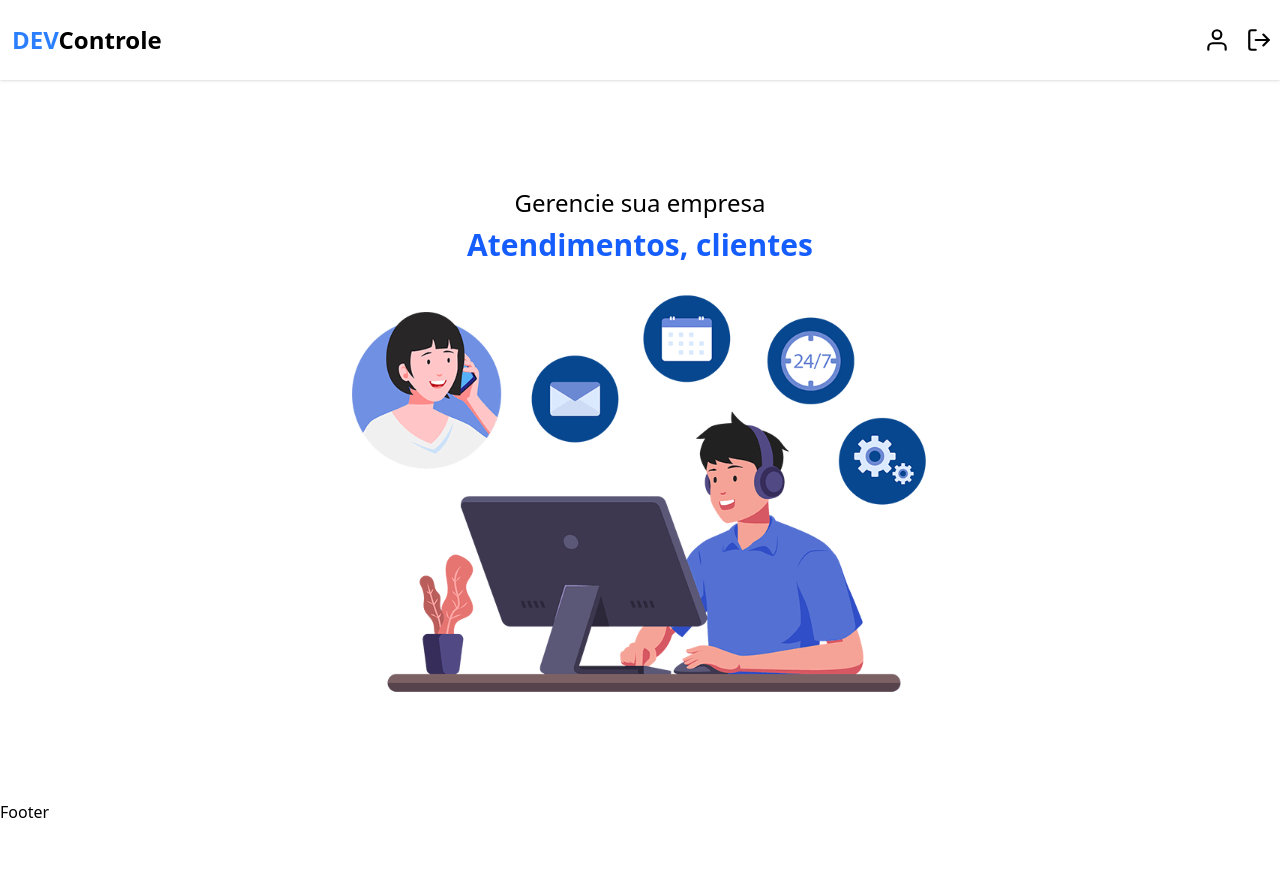
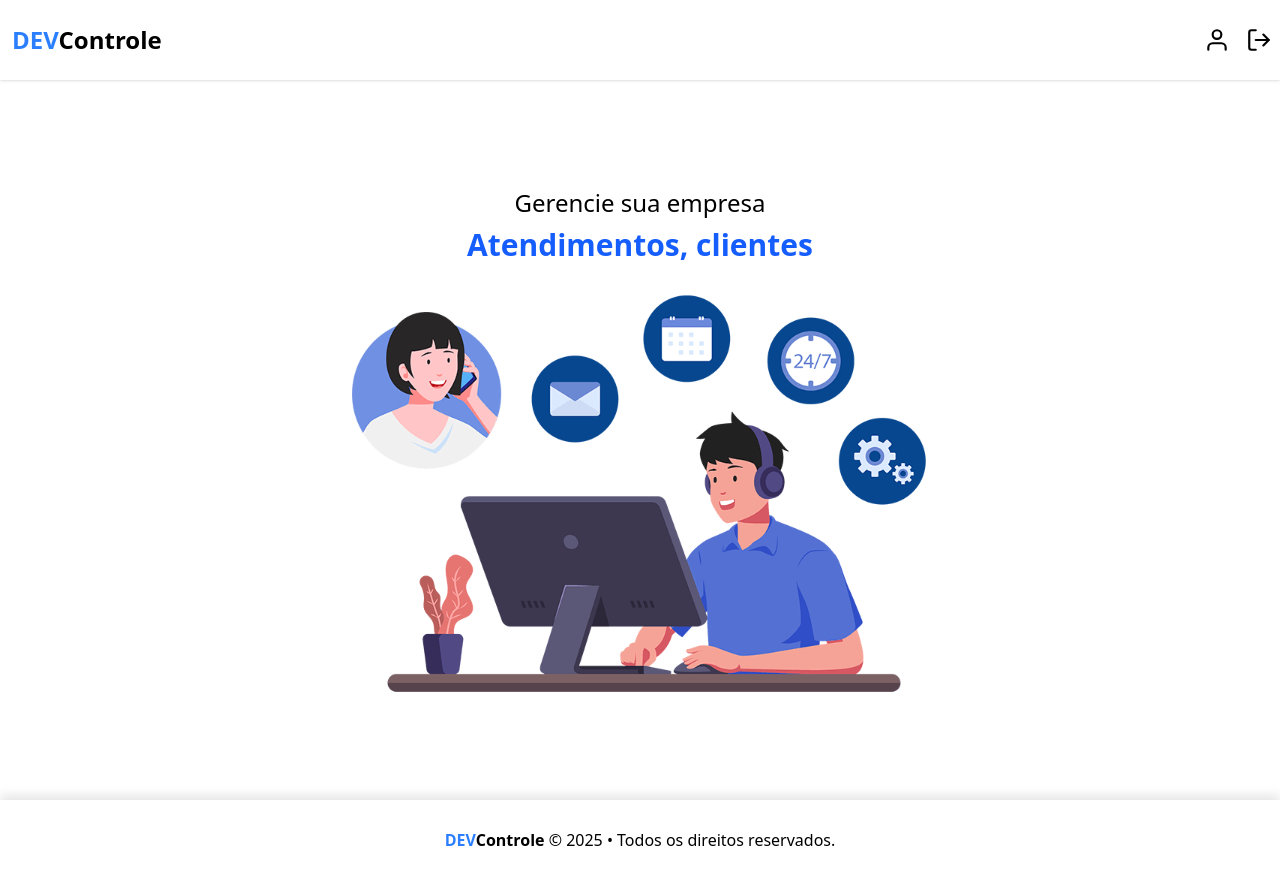
Before and after one commit to gomes-tkd/dev-controller, a Next.js app: page / in a window 1280 px wide. Before the commit the page ends 824 px from the top, so only its background shows below. Built offline with nearby package versions, Linux system fonts and the light colour scheme.

Commit message:
feat: add container and footer

```diff
--- a/src/app/dashboard/page.tsx
+++ b/src/app/dashboard/page.tsx
@@ -0,0 +1,10 @@
+import React from "react";
+import Container from "@/components/ui/container";
+
+export default function DashboardPage() {
+  return (
+    <Container>
+      <h1>Dashboard</h1>
+    </Container>
+  );
+}
--- a/src/components/footer/index.tsx
+++ b/src/components/footer/index.tsx
@@ -1,7 +1,21 @@
 export default function Footer() {
-    return (
-        <footer>
-            Footer
-        </footer>
-    );
+  const currentYear = new Date().getFullYear();
+
+  return (
+    <footer
+      className={
+        "w-full flex items-center px-4 py-4 bg-white h-20 shadow-[0_-5px_10px_rgba(0,0,0,0.1)] relative z-50"
+      }
+    >
+      <div
+        className={"w-full flex items-center justify-center max-w-7xl mx-auto"}
+      >
+        <p className={"text-center"}>
+          <span className={"text-blue-500 font-bold"}>DEV</span>
+          <span className={"font-bold"}>Controle</span> &copy; {currentYear}{" "}
+          &bull; Todos os direitos reservados.{" "}
+        </p>
+      </div>
+    </footer>
+  );
 }
--- /dev/null
+++ b/src/components/ui/container/index.tsx
@@ -0,0 +1,9 @@
+import React from "react";
+
+export default function Container({ children }: { children: React.ReactNode }) {
+  return (
+    <div className="w-full max-w-7xl mx-auto">
+      {children}
+    </div>
+  );
+}
```
